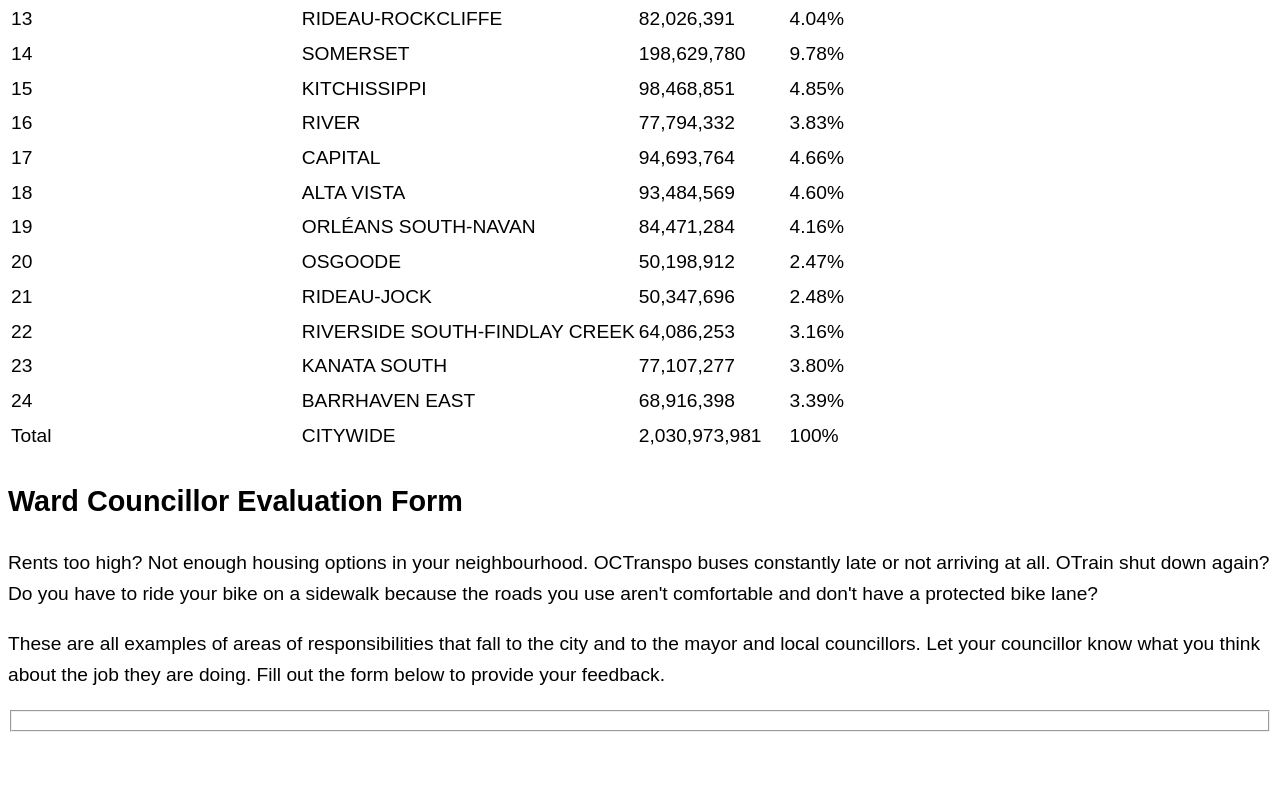
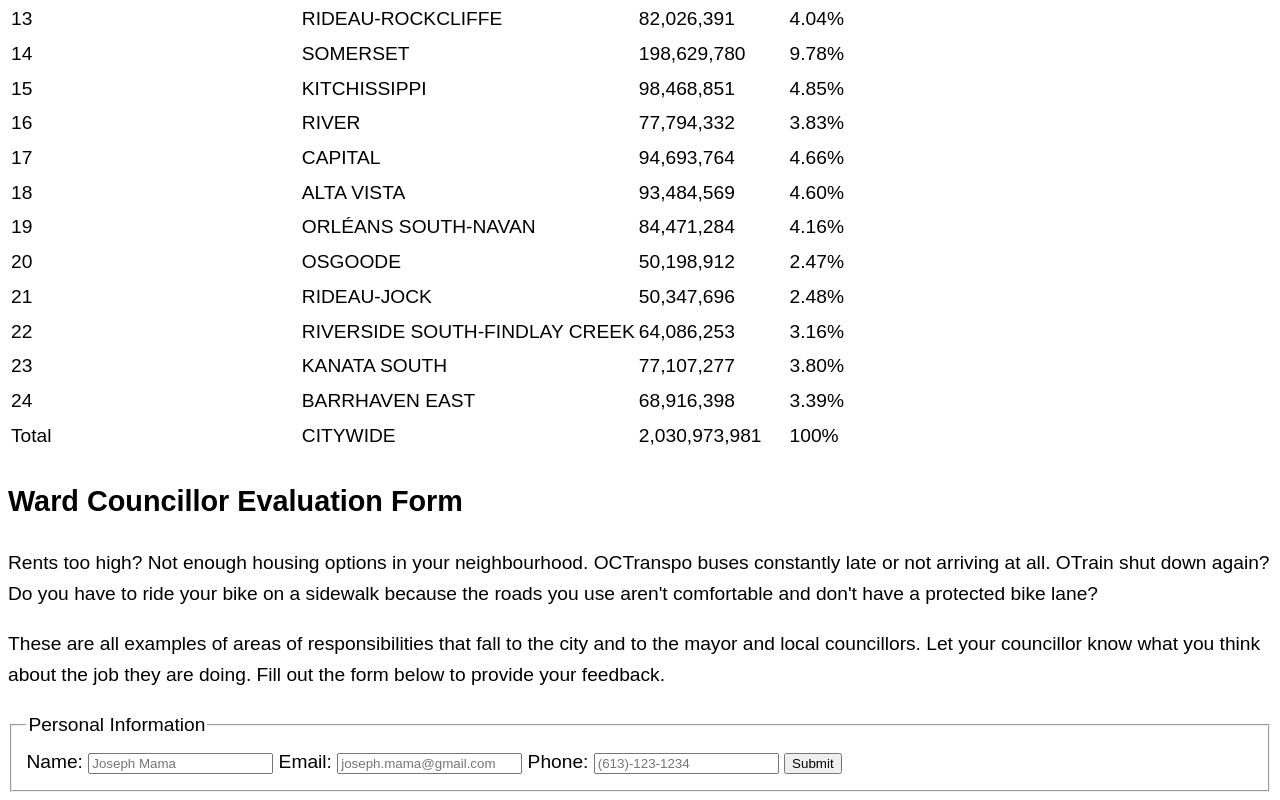
Before and after one commit to irm1005-itec1005-fall-2023/tutorial-exercise-02-AnjuMendoza, a plain HTML site: page index.html in a window 1280 px wide. Shown: the part 4277-5077 px from the top of the page. Before the commit the page ends 5017 px from the top, so only its background shows below. Drawn offline with Linux system fonts and the light colour scheme.

Commit message:
Completed some form

```diff
--- a/index.html
+++ b/index.html
@@ -275,6 +275,18 @@
     <form>
       <fieldset>
 
+        <legend>Personal Information</legend>
+
+        <label for="name">Name:</label>
+        <input required id="name" type="text" placeholder="Joseph Mama" autocomplete="full-name"/>
+
+        <label for="email">Email:</label>
+        <input id="email" type="email" placeholder="joseph.mama@gmail.com"/>
+
+        <label for="phone">Phone:</label>
+        <input id="phone" type="tel" placeholder="(613)-123-1234"/>
+
+        <input type="submit" value="Submit"/>
       </fieldset>
     </form>
 
```
